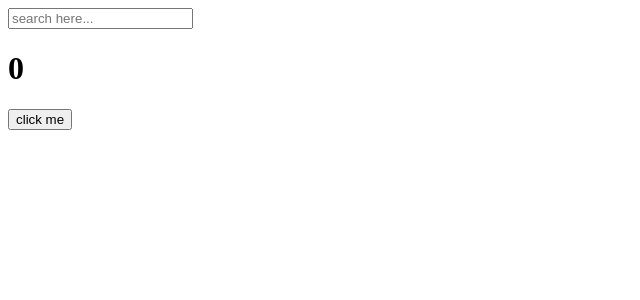
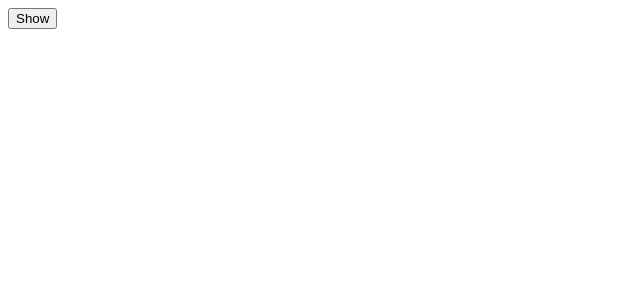
Before and after one commit to mjshin97/filmAppCloneCode, a React (Create React App) app: page / in a window 1280 px wide. Shown: the top 300 px of the page, without its empty margins (0-640 px from the left). Built offline with nearby package versions, Linux system fonts and the light colour scheme.

Commit message:
34th commit

```diff
--- a/src/App.js
+++ b/src/App.js
@@ -1,34 +1,43 @@
 import { useState, useEffect } from "react";
 
+function Hello(){
+  /*
+  function ByFn() {
+    console.log("bye :(");
+  }
+  function hiFn() {
+    console.log("created :)");
+    return ByFn;
+  }
+  */
+
+  useEffect(() => {
+    console.log("hi :)");
+    return () => console.log ("bye :(");
+  }, [])
+
+
+  useEffect(function(){
+    console.log("hi :)");
+    return function(){
+      console.log("bye :(")
+    }
+  }, []);
+
+  return <h1>Hello</h1>;
+
+}
+
 function App() {
-  const [counter, setValue] = useState(0);
-  const [keyword, setKeyword] = useState("");
-  const onClick = () => setValue((prev) => prev + 1);
-  const onChange = (event) => setKeyword(event.target.value);
-  useEffect(() => {
-    console.log("I run only once.");
-  }, []);
-  useEffect(() => {
-    console.log("I run when 'keyword' changes.");
-  }, [keyword]);
-  useEffect(() => {
-    console.log("I run when 'counter' changes.");
-  }, [counter]);
-  useEffect(() => {
-    console.log("I run when keyword & counter change");
-  }, [keyword, counter]);
-  return (
+  const[showing,setShowing] = useState(false);
+  const onClick = () => setShowing((prev) => !prev);
+  return(
     <div>
-      <input
-        value={keyword}
-        onChange={onChange}
-        type="text"
-        placeholder="search here..."
-      />
-      <h1>{counter}</h1>
-      <button onClick={onClick}>click me</button>
+      {showing ? <Hello/> : null}
+      <button onClick={onClick}>{showing ? "Hide" : "Show"}</button>
     </div>
   );
+
 }
 
 export default App;
--- a/src/index.js
+++ b/src/index.js
@@ -1,4 +1,4 @@
-//#6.3 Recap (05:05)
+//#6.4 Cleanup (13:20)
 import React from "react";
 import ReactDOM from "react-dom/client";
 import App from "./App";
```
